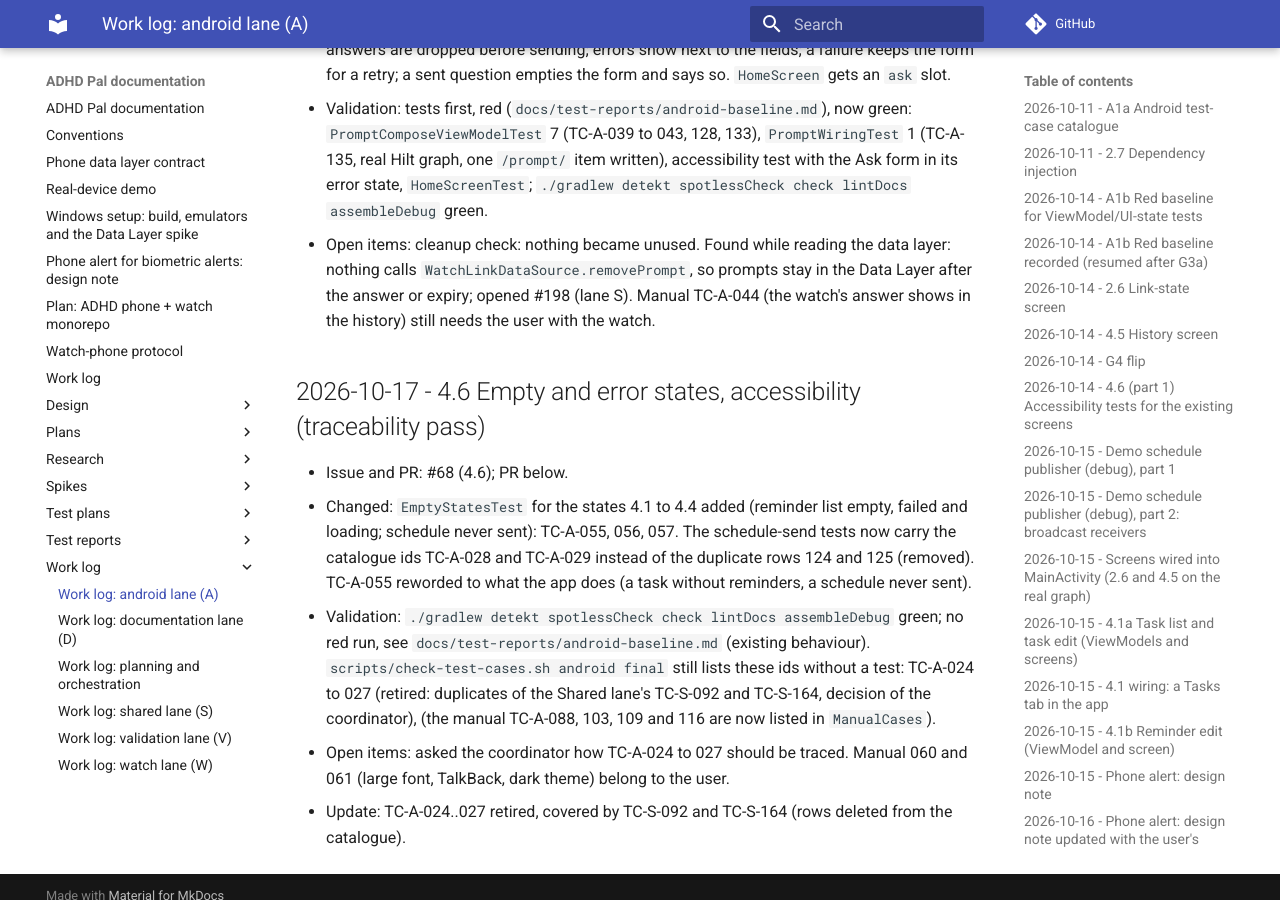
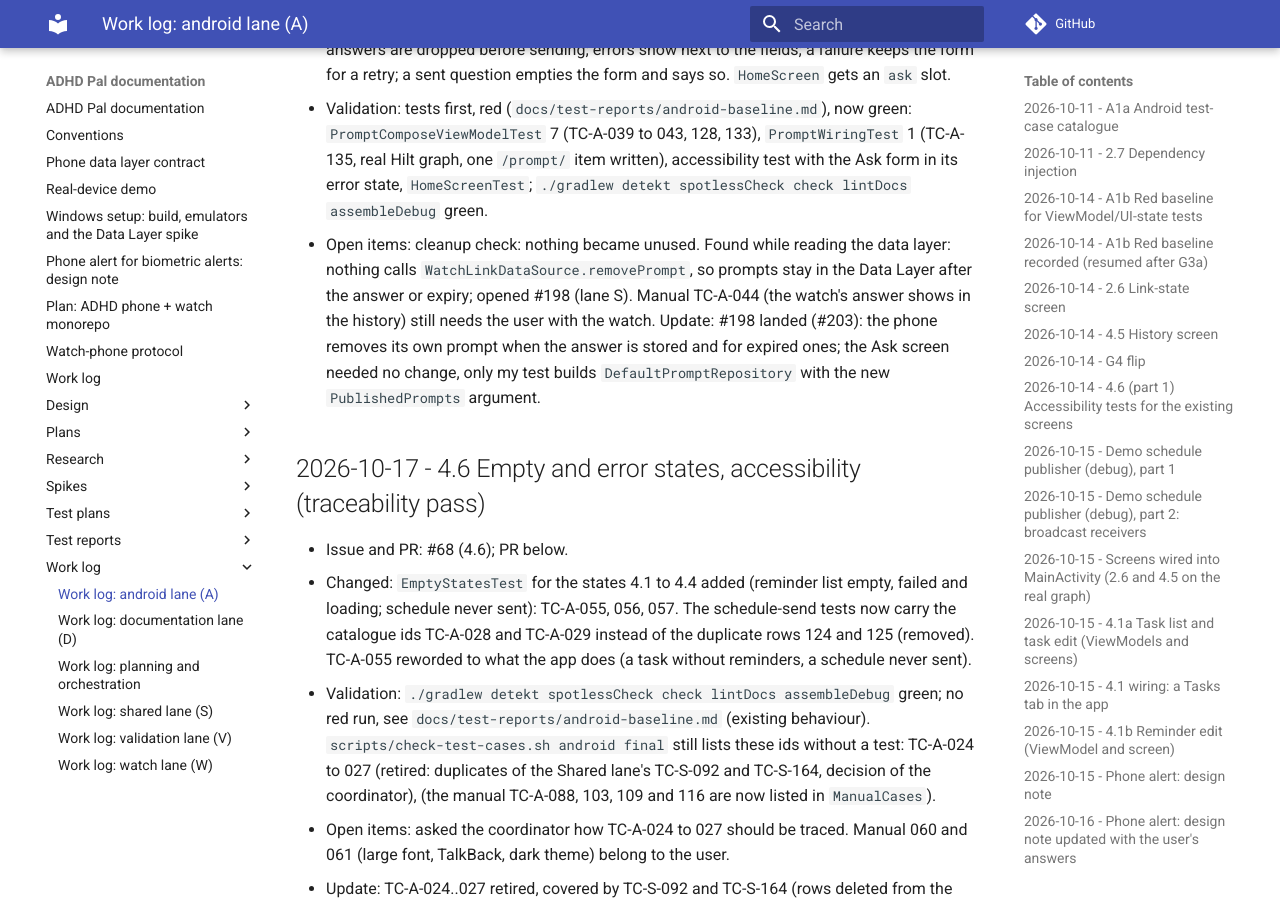
Before and after one commit to shlomoa/my-adhd-pal, an MkDocs documentation site: the page built from docs/work-log/android.md, in a window 1280 px wide and 900 px high, scrolled down 11666 px. Built offline with MkDocs 1.6.1 and Material for MkDocs 9.7.7, drawn with Linux system fonts in a browser that asks for light colours; comment, search, counter and statistics services are not loaded.

Commit message:
Merge main into 4.4, adapt the test to PublishedPrompts
Co-Authored-By: Claude Sonnet 5.5 <noreply@anthropic.com>
Claude-Session: https://claude.ai/code/session_017a7VpsjrqAVv8pUrt5MJX9

```diff
--- a/docs/work-log/android.md
+++ b/docs/work-log/android.md
@@ -167,7 +167,7 @@ BLOCKED: A-alert-1b waits for the phone data layer (lane S issue)
 - Issue and PR: #66 (4.4); PR below. Lane S request: #198 (the phone removes its own `/prompt/<id>` when answered or expired).
 - Changed: a new Ask tab (`PromptComposeScreen`, `PromptComposeViewModel`): a question, 2 to 6 answers (add and remove), how long it can be answered (no limit, 5 minutes, 15 minutes, 1 hour as radio rows of at least 48 dp), and "Send to the watch". It publishes through the real `PromptRepository.publish` (validation and ids stay in the data layer); empty answers are dropped before sending; errors show next to the fields; a failure keeps the form for a retry; a sent question empties the form and says so. `HomeScreen` gets an `ask` slot.
 - Validation: tests first, red (`docs/test-reports/android-baseline.md`), now green: `PromptComposeViewModelTest` 7 (TC-A-039 to 043, 128, 133), `PromptWiringTest` 1 (TC-A-135, real Hilt graph, one `/prompt/` item written), accessibility test with the Ask form in its error state, `HomeScreenTest`; `./gradlew detekt spotlessCheck check lintDocs assembleDebug` green.
-- Open items: cleanup check: nothing became unused. Found while reading the data layer: nothing calls `WatchLinkDataSource.removePrompt`, so prompts stay in the Data Layer after the answer or expiry; opened #198 (lane S). Manual TC-A-044 (the watch's answer shows in the history) still needs the user with the watch.
+- Open items: cleanup check: nothing became unused. Found while reading the data layer: nothing calls `WatchLinkDataSource.removePrompt`, so prompts stay in the Data Layer after the answer or expiry; opened #198 (lane S). Manual TC-A-044 (the watch's answer shows in the history) still needs the user with the watch. Update: #198 landed (#203): the phone removes its own prompt when the answer is stored and for expired ones; the Ask screen needed no change, only my test builds `DefaultPromptRepository` with the new `PublishedPrompts` argument.
 
 ## 2026-10-17 - 4.6 Empty and error states, accessibility (traceability pass)
 
```
Also changed, not shown: 1 other file.
